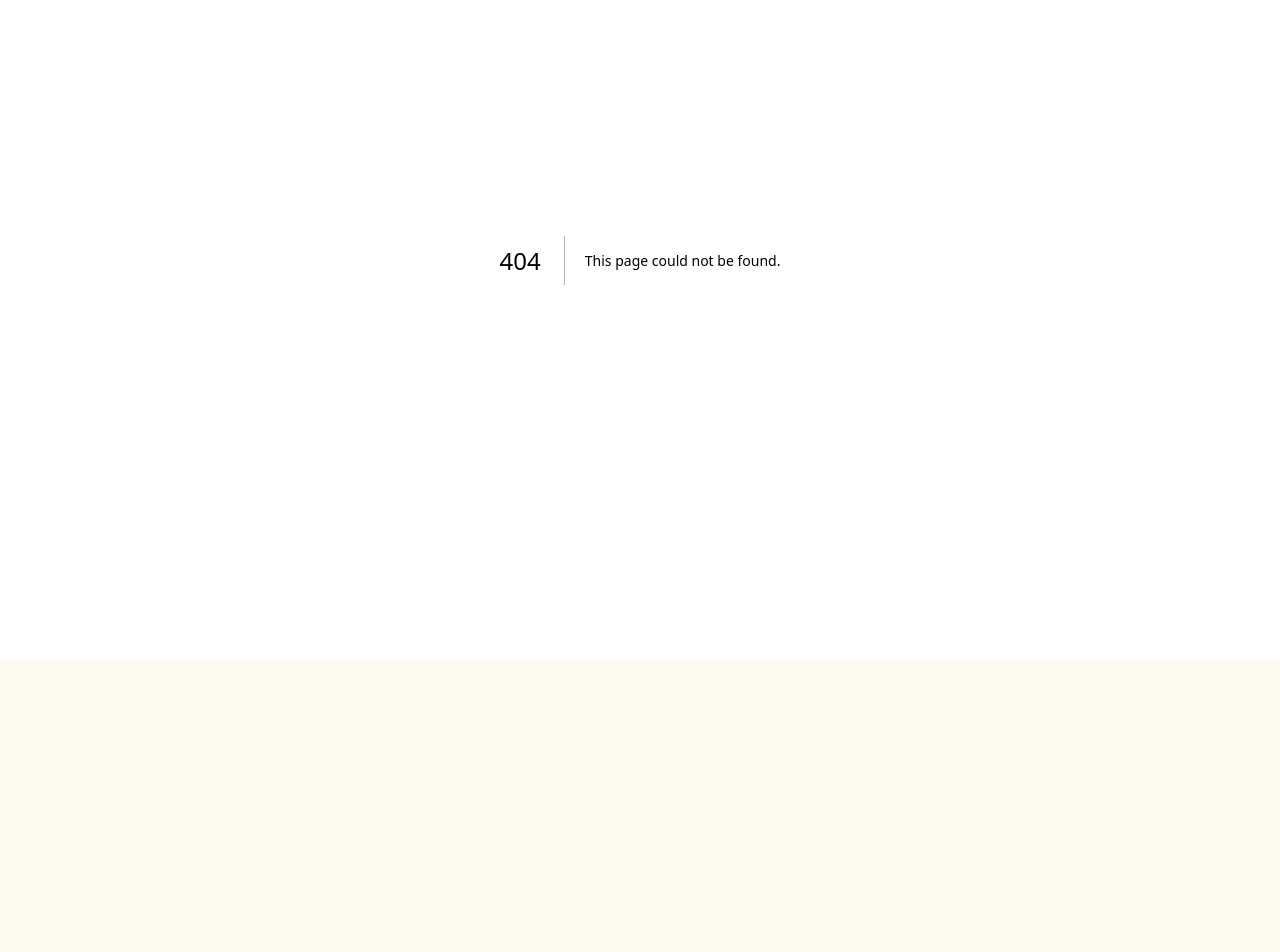
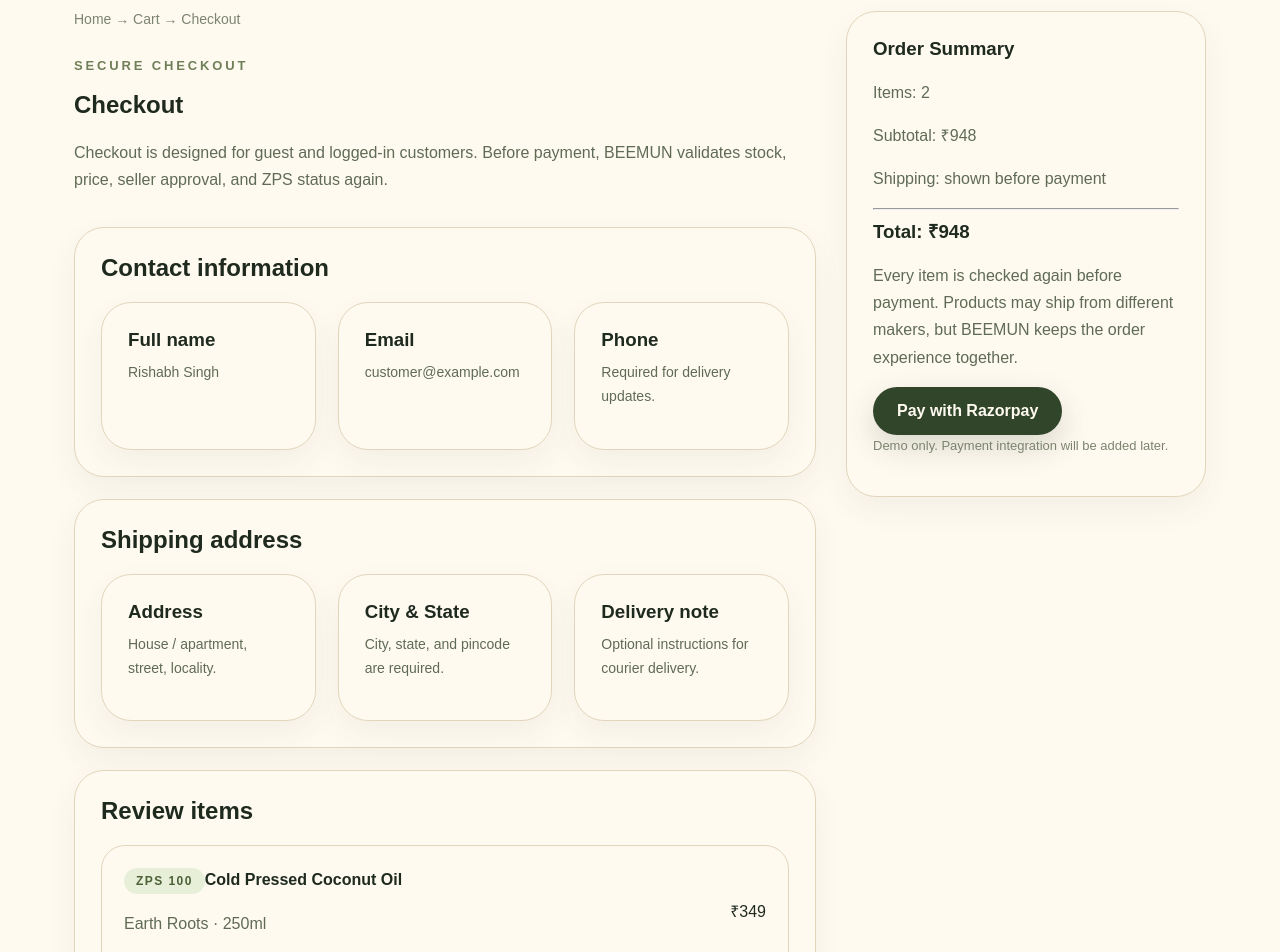
Before and after one commit to reveritnow/beemun-frontend, a Next.js app: page /checkout-demo in a window 1280 px wide. Before the commit this address had no page. Shown: the part 140-1092 px from the top of the page. Before the commit the page ends 800 px from the top, so only its background shows below. Built offline with nearby package versions, Linux system fonts and the light colour scheme.

Commit message:
Create checkout demo page

```diff
--- /dev/null
+++ b/src/app/checkout-demo/page.tsx
@@ -0,0 +1,94 @@
+import SiteHeader from '@/components/SiteHeader'
+import SiteFooter from '@/components/SiteFooter'
+
+const items = [
+  { name: 'Cold Pressed Coconut Oil', maker: 'Earth Roots', variant: '250ml', price: 349 },
+  { name: 'Rose Face Balm', maker: 'Bee Botanics', variant: '30g', price: 599 }
+]
+
+export default function CheckoutDemoPage() {
+  const subtotal = items.reduce((total, item) => total + item.price, 0)
+
+  return (
+    <main>
+      <SiteHeader />
+
+      <section className="section-wrap cart-layout">
+        <div>
+          <div className="breadcrumb">Home → Cart → Checkout</div>
+          <p className="section-eyebrow">Secure checkout</p>
+          <h1>Checkout</h1>
+          <p className="section-copy">Checkout is designed for guest and logged-in customers. Before payment, BEEMUN validates stock, price, seller approval, and ZPS status again.</p>
+
+          <section className="product-info-section">
+            <h2>Contact information</h2>
+            <div className="three-grid">
+              <div className="info-card"><h3>Full name</h3><p>Rishabh Singh</p></div>
+              <div className="info-card"><h3>Email</h3><p>customer@example.com</p></div>
+              <div className="info-card"><h3>Phone</h3><p>Required for delivery updates.</p></div>
+            </div>
+          </section>
+
+          <section className="product-info-section">
+            <h2>Shipping address</h2>
+            <div className="three-grid">
+              <div className="info-card"><h3>Address</h3><p>House / apartment, street, locality.</p></div>
+              <div className="info-card"><h3>City & State</h3><p>City, state, and pincode are required.</p></div>
+              <div className="info-card"><h3>Delivery note</h3><p>Optional instructions for courier delivery.</p></div>
+            </div>
+          </section>
+
+          <section className="product-info-section">
+            <h2>Review items</h2>
+            {items.map((item) => (
+              <div className="cart-item" key={item.name}>
+                <div>
+                  <span className="badge">ZPS 100</span>
+                  <strong>{item.name}</strong>
+                  <p>{item.maker} · {item.variant}</p>
+                </div>
+                <span>₹{item.price}</span>
+              </div>
+            ))}
+          </section>
+
+          <section className="product-info-section">
+            <h2>Payment</h2>
+            <p>In the real checkout, this section will open Razorpay only after backend validation and pending order creation.</p>
+            <div className="three-grid">
+              <div className="info-card"><h3>Backend verified</h3><p>Frontend payment success alone is not trusted.</p></div>
+              <div className="info-card"><h3>Seller order split</h3><p>SellerOrders are created only after verified payment.</p></div>
+              <div className="info-card"><h3>Order updates</h3><p>Tracking appears inside the BEEMUN order page after sellers ship.</p></div>
+            </div>
+          </section>
+        </div>
+
+        <aside className="cart-summary">
+          <h3>Order Summary</h3>
+          <p>Items: {items.length}</p>
+          <p>Subtotal: ₹{subtotal}</p>
+          <p>Shipping: shown before payment</p>
+          <hr />
+          <h3>Total: ₹{subtotal}</h3>
+          <p>Every item is checked again before payment. Products may ship from different makers, but BEEMUN keeps the order experience together.</p>
+          <a className="btn-primary" href="#payment-demo">Pay with Razorpay</a>
+          <p className="muted">Demo only. Payment integration will be added later.</p>
+        </aside>
+      </section>
+
+      <section className="featured-section">
+        <div className="section-wrap">
+          <p className="section-eyebrow">After checkout</p>
+          <h2 className="section-title">What happens next</h2>
+          <div className="three-grid">
+            <div className="process-card"><span>1</span><h3>Order confirmed</h3><p>Customer receives BEEMUN order confirmation after verified payment.</p></div>
+            <div className="process-card"><span>2</span><h3>Makers ship</h3><p>Each maker receives only their own SellerOrder for fulfillment.</p></div>
+            <div className="process-card"><span>3</span><h3>Track in BEEMUN</h3><p>Courier and tracking details appear inside My Orders.</p></div>
+          </div>
+        </div>
+      </section>
+
+      <SiteFooter />
+    </main>
+  )
+}
```
